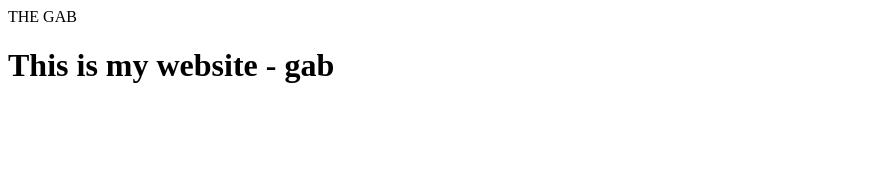
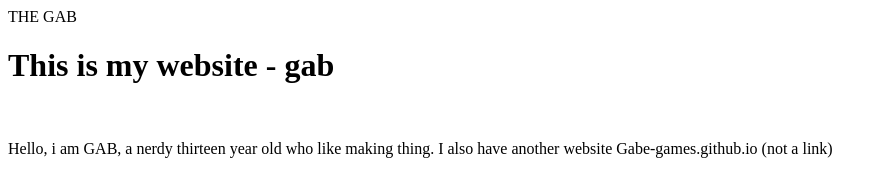
Before and after one commit to Gabe-Games-school/Gabe-games-school.github.io, a plain HTML site: page index.html in a window 1280 px wide. Shown: the whole page, without its empty margins (0-887 px from the left). Drawn offline with Linux system fonts and the light colour scheme.

Commit message:
Add introduction paragraph to index.html
Added a paragraph introducing the website owner.

```diff
--- a/index.html
+++ b/index.html
@@ -6,5 +6,7 @@
     <h1>This is my website - gab</h1>
   </body>
 <br>
-
+<p>
+  Hello, i am GAB, a nerdy thirteen year old who like making thing. I also have another website Gabe-games.github.io (not a link)
+</p>
 </html>
```
